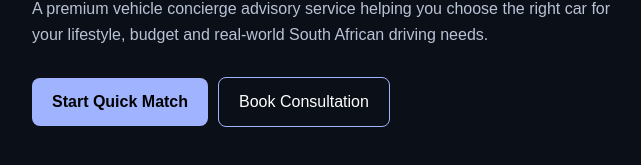
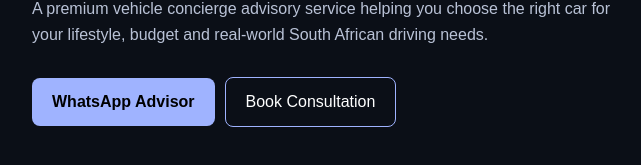
Before and after one commit to markkairostech-cloud/drive-style, a Next.js app: page / in a window 1280 px wide. Shown: the part 141-306 px from the top of the page, without its empty margins (8-649 px from the left). Built offline with nearby package versions, Linux system fonts and the light colour scheme.

Commit message:
Add WhatsApp contact button

```diff
--- a/app/page.tsx
+++ b/app/page.tsx
@@ -1,49 +1,57 @@
 export default function Home() {
   return (
-    <main style={{
-      background:"#0b0f17",
-      color:"white",
-      minHeight:"100vh",
-      padding:"40px",
-      fontFamily:"Arial"
-    }}>
+    <main
+      style={{
+        background: "#0b0f17",
+        color: "white",
+        minHeight: "100vh",
+        padding: "40px",
+        fontFamily: "Arial",
+      }}
+    >
+      <h1 style={{ fontSize: "42px", marginBottom: "10px" }}>Drive Style</h1>
 
-      <h1 style={{fontSize:"42px", marginBottom:"10px"}}>
-        Drive Style
-      </h1>
-
-      <h2 style={{color:"#9fb3ff", marginTop:"0"}}>
+      <h2 style={{ color: "#9fb3ff", marginTop: "0" }}>
         Confidence in Every Car Choice
       </h2>
 
-      <p style={{maxWidth:"600px", lineHeight:"1.6", color:"#b9c2d6"}}>
-        A premium vehicle concierge advisory service helping you choose the right car for your lifestyle, budget and real-world South African driving needs.
+      <p style={{ maxWidth: "600px", lineHeight: "1.6", color: "#b9c2d6" }}>
+        A premium vehicle concierge advisory service helping you choose the right
+        car for your lifestyle, budget and real-world South African driving
+        needs.
       </p>
 
-      <div style={{marginTop:"30px"}}>
-        <button style={{
-          background:"#9fb3ff",
-          color:"#000",
-          border:"none",
-          padding:"12px 20px",
-          borderRadius:"8px",
-          fontWeight:"bold",
-          marginRight:"10px"
-        }}>
-          Start Quick Match
-        </button>
+      <div style={{ marginTop: "30px" }}>
+        <a
+          href="https://wa.me/27832369191"
+          target="_blank"
+          rel="noreferrer"
+          style={{
+            background: "#9fb3ff",
+            color: "#000",
+            padding: "12px 20px",
+            borderRadius: "8px",
+            fontWeight: "bold",
+            marginRight: "10px",
+            textDecoration: "none",
+            display: "inline-block",
+          }}
+        >
+          WhatsApp Advisor
+        </a>
 
-        <button style={{
-          background:"transparent",
-          color:"white",
-          border:"1px solid #9fb3ff",
-          padding:"12px 20px",
-          borderRadius:"8px"
-        }}>
+        <button
+          style={{
+            background: "transparent",
+            color: "white",
+            border: "1px solid #9fb3ff",
+            padding: "12px 20px",
+            borderRadius: "8px",
+          }}
+        >
           Book Consultation
         </button>
       </div>
-
     </main>
   );
 }
```
